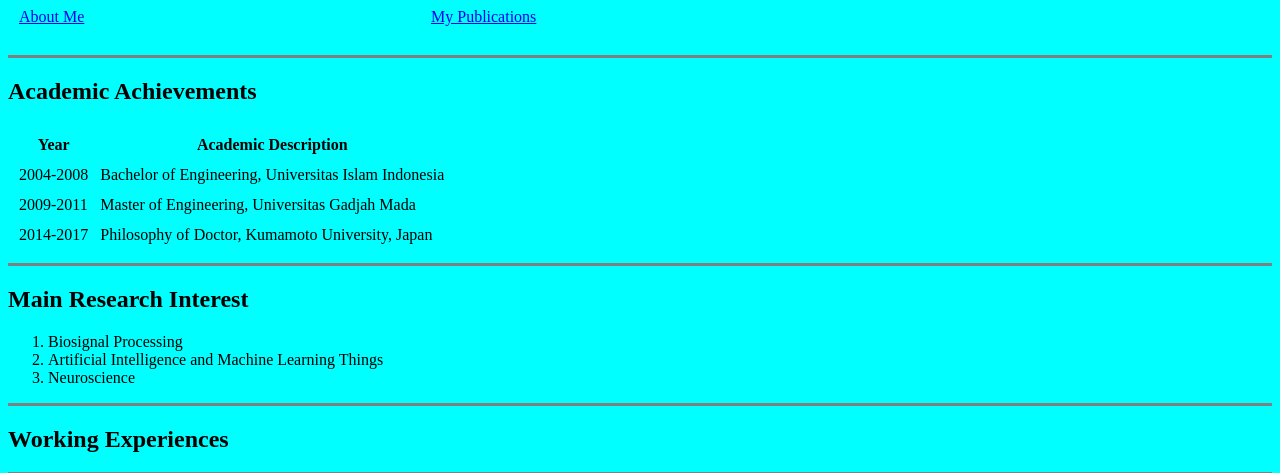
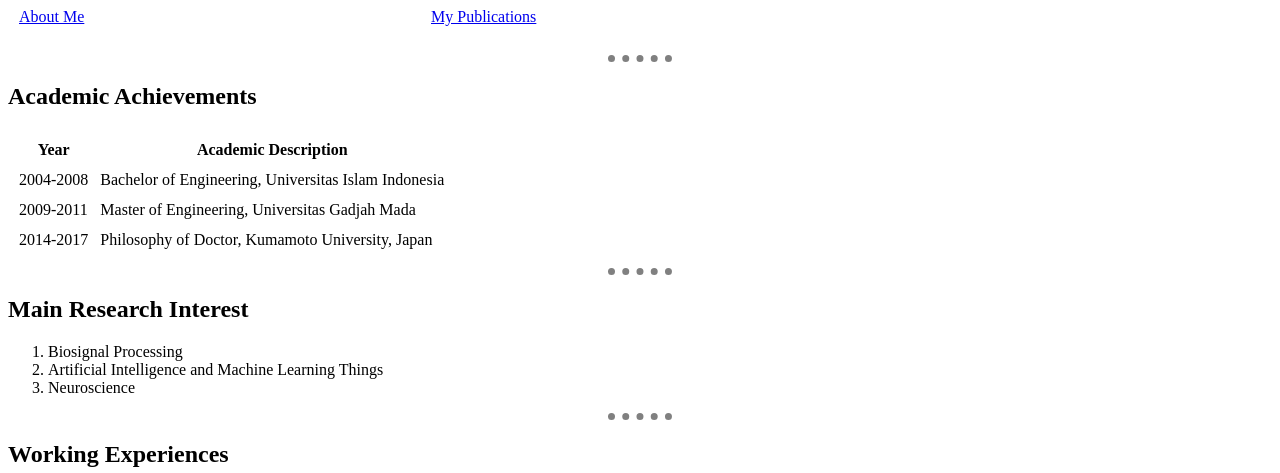
Before and after one commit to Alvin2805/MyCV, a plain HTML site: page index.html in a window 1280 px wide. Shown: the part 327-800 px from the top of the page. Drawn offline with Linux system fonts and the light colour scheme.

Commit message:
This is latest version

```diff
--- a/index.html
+++ b/index.html
@@ -10,11 +10,16 @@
     <style>
 
         body {
-            background-color: aqua;
+            background-color: white;
         }
 
         hr{
-            border-style: dotted;
+            background-color:white;
+            border-style: none;
+            border-top-style: dotted;
+            border-color:grey;
+            border-width:7px;
+            width:5%;
         }
 
     </style>
```
